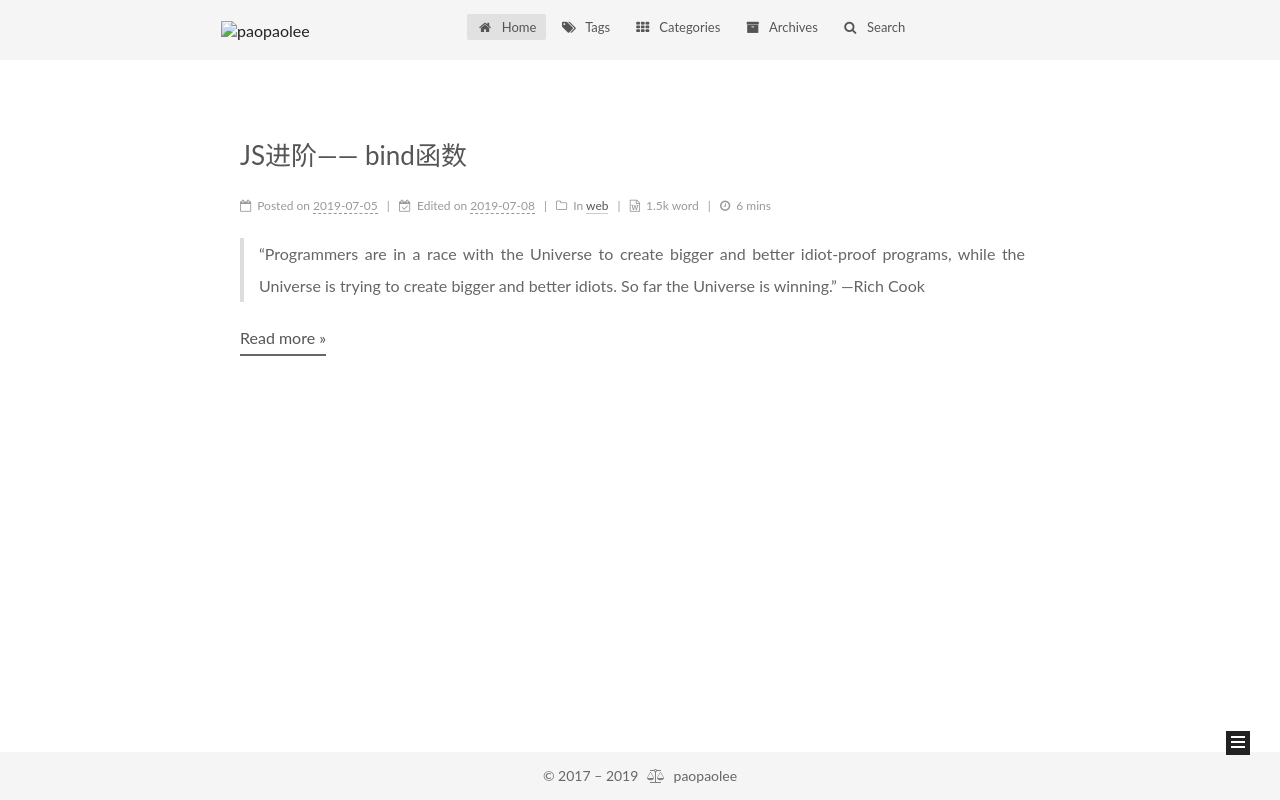
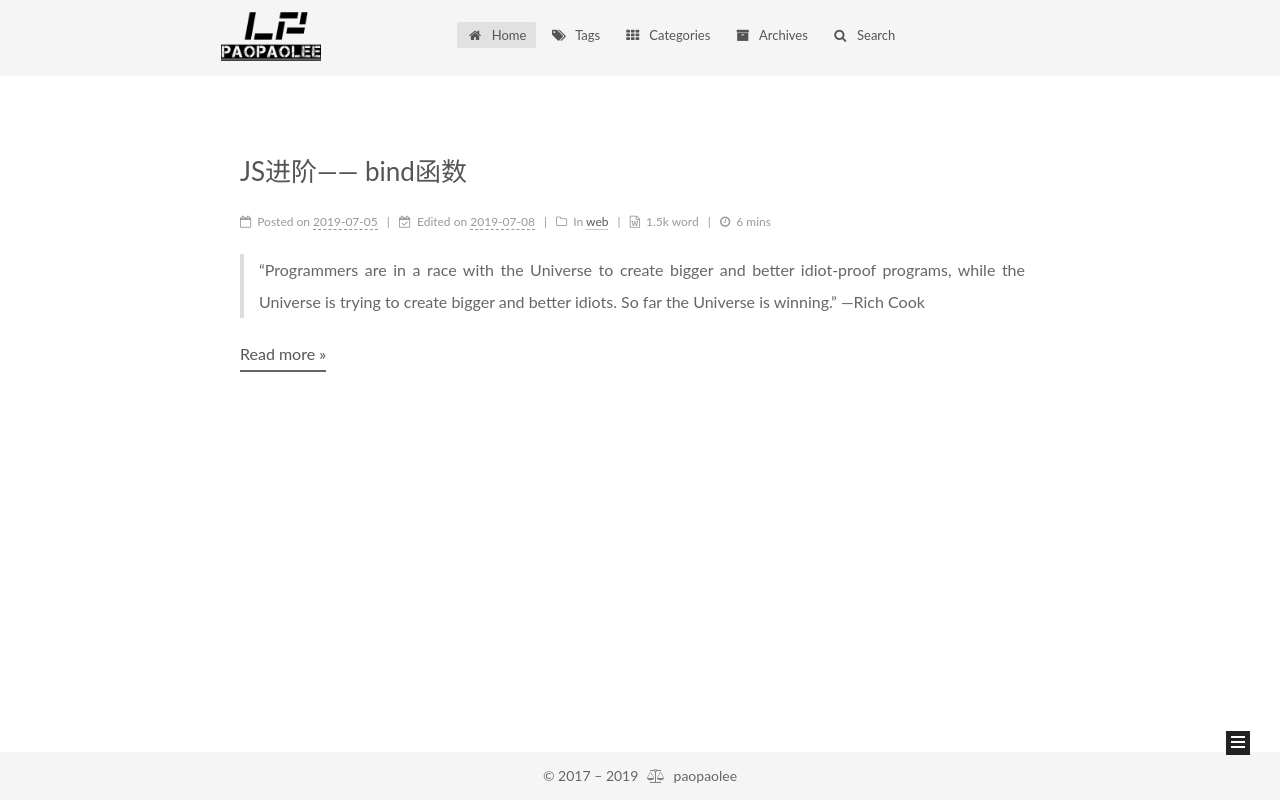
Before and after one commit to paopaolee/paopaolee.github.io, a plain HTML site: page index.html in a window 1280 px wide. Drawn offline with Linux system fonts and the light colour scheme.

Commit message:
Site updated: 2019-07-08 16:35:38

```diff
--- a/css/main.css
+++ b/css/main.css
@@ -1132,7 +1132,7 @@ pre .javascript .function {
   top: -10px;
 }
 .use-motion .header-custom-logo {
-  width: 120px;
+  width: 100px;
 }
 .site-nav-toggle {
   display: none;
@@ -1734,7 +1734,7 @@ pre .javascript .function {
   width: 4px;
   height: 4px;
   border-radius: 50%;
-  background: #2fa8ff;
+  background: #fd4;
 }
 .feed-link,
 .chat {
--- a/index.html
+++ b/index.html
@@ -181,7 +181,7 @@
 
     <div class="custom-logo-site-title">
       <a href="/" class="brand" rel="start">
-          <img class="header-custom-logo" src="/uploads/paopaolee-logo.png" alt="paopaolee">
+          <img class="header-custom-logo" src="/uploads/paopaolee.png" alt="paopaolee">
       </a>
     </div>
 
```
Also changed, not shown: archives/2019/07/index.html (+1 -1 lines), archives/2019/index.html (+1 -1 lines), archives/index.html (+1 -1 lines), categories/index.html (+1 -1 lines), categories/web/index.html (+1 -1 lines), tags/JavaScript/index.html (+1 -1 lines), tags/index.html (+1 -1 lines), web/LP20190705A/index.html (+1 -1 lines), uploads/paopaolee.png (renamed from uploads/paopaolee-blog.png).
